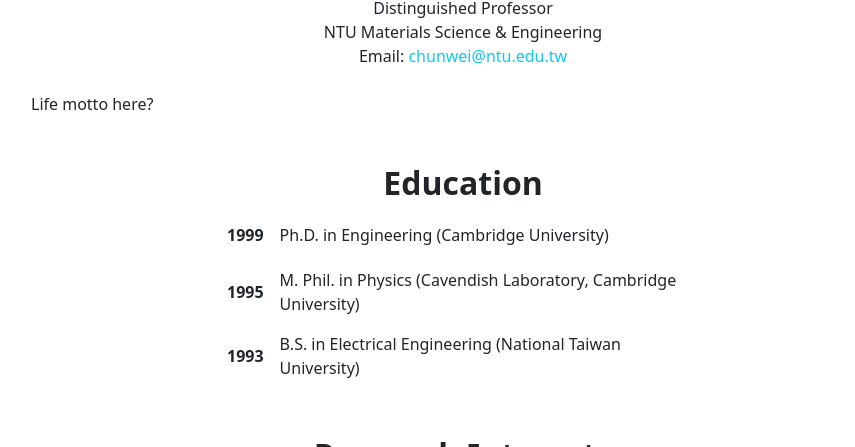
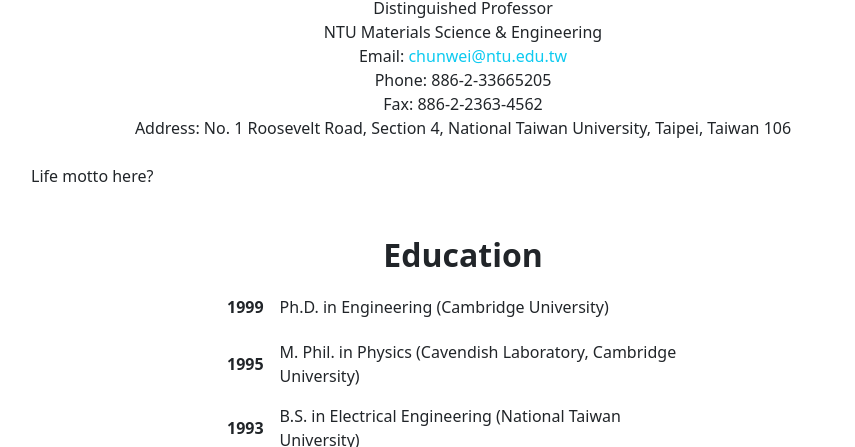
Before and after one commit to Tommy-Lin-Taiwan/CWC-lab, a plain HTML site: page director.html in a window 1280 px wide. Shown: the part 653-1100 px from the top of the page, without its empty margins (177-1032 px from the left). Drawn offline with nearby package versions, Linux system fonts and the light colour scheme.

Commit message:
Update director.html

```diff
--- a/director.html
+++ b/director.html
@@ -95,7 +95,10 @@
         </div>
         <p class="text-center fs-6 m-0 p-0">Distinguished Professor</p>
         <p class="text-center fs-6 m-0 p-0"> NTU Materials Science & Engineering</p>
-        <p class="text-center fs-6 mt-0 mb-4 p-0">Email: <a href="mailto:chunwei@ntu.edu.tw" class="fs-6 link-info link-opacity-100 link-opacity-50-hover link-underline-none">chunwei@ntu.edu.tw</a></p>
+        <p class="text-center fs-6 m-0 p-0">Email: <a href="mailto:chunwei@ntu.edu.tw" class="fs-6 link-info link-opacity-100 link-opacity-50-hover link-underline-none">chunwei@ntu.edu.tw</a></p>
+        <p class="text-center fs-6 m-0 p-0">Phone: <a>886-2-33665205</a></p>
+        <p class="text-center fs-6 m-0 p-0">Fax: <a>886-2-2363-4562</a></p>
+        <p class="text-center fs-6 mt-0 mb-4 p-0">Address: No. 1 Roosevelt Road, Section 4, National Taiwan University, Taipei, Taiwan 106</p>
         <!-- Table option -->
         <!--
         <div class="container mb-2 mx-auto justify-content-center table-director-width">
```
